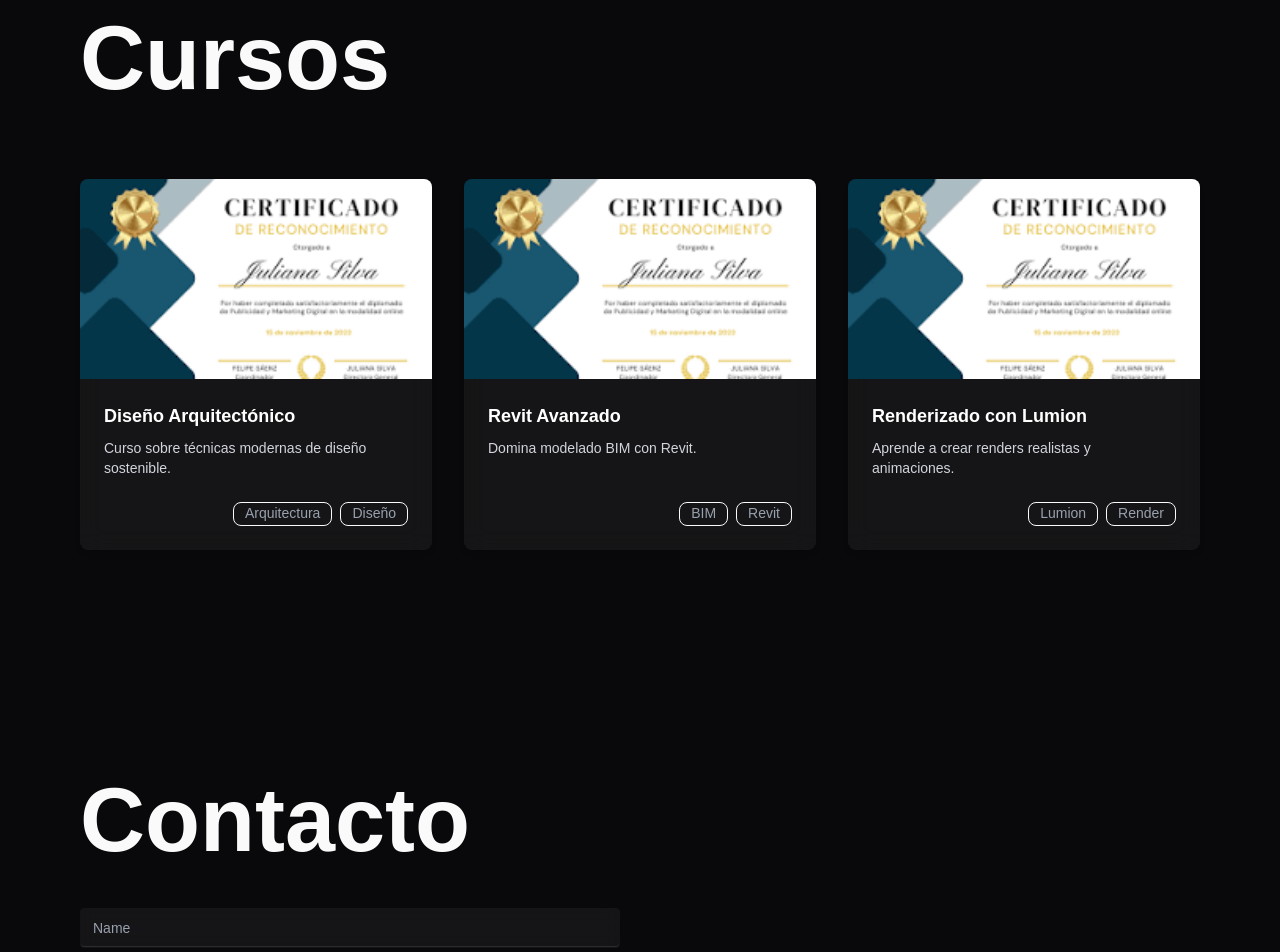
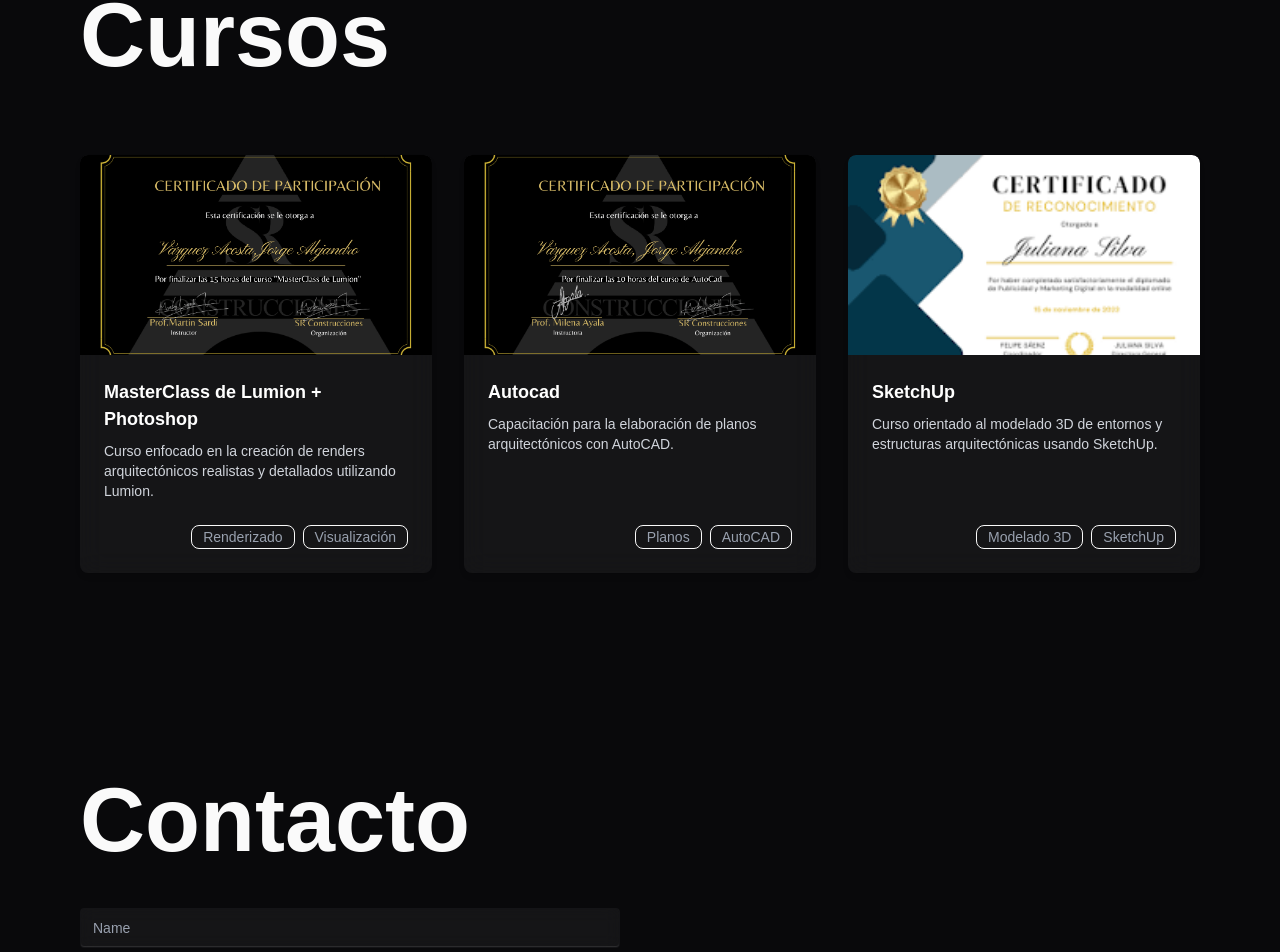
Before and after one commit to mazax28/portfolio-jova, a React (Vite) app: page / in a window 1280 px wide. Shown: the part 3113-4065 px from the top of the page. Built offline with nearby package versions, Linux system fonts and the light colour scheme.

Commit message:
feat: update Courses section with new courses and add certificate links

```diff
--- a/src/pages/Courses.tsx
+++ b/src/pages/Courses.tsx
@@ -1,22 +1,25 @@
 function Courses() {
   const cursos = [
     {
-        title: "Diseño Arquitectónico",
-        image: "/images/certificado.png",
-        description: "Curso sobre técnicas modernas de diseño sostenible.",
-        etiquetas: ["Arquitectura", "Diseño"],
+      title: "MasterClass de Lumion + Photoshop",
+      image: "/images/certificado_lumion.png",
+      description: "Curso enfocado en la creación de renders arquitectónicos realistas y detallados utilizando Lumion.",
+      etiquetas: ["Renderizado", "Visualización"],
+      pdf: "/documents/certificado_lumion.pdf",
     },
     {
-        title: "Revit Avanzado",
-        image: "/images/certificado.png",
-        description: "Domina modelado BIM con Revit.",
-        etiquetas: ["BIM", "Revit"],
+      title: "Autocad",
+      image: "/images/certificado_autocad.png",
+      description: "Capacitación para la elaboración de planos arquitectónicos con AutoCAD.",
+      etiquetas: [ "Planos", "AutoCAD"],
+      pdf: "/documents/certificado_autocad.pdf",
     },
     {
-        title: "Renderizado con Lumion",
+      title: "SketchUp",
       image: "/images/certificado.png",
-        description: "Aprende a crear renders realistas y animaciones.",
-        etiquetas: ["Lumion", "Render"],
+      description: "Curso orientado al modelado 3D de entornos y estructuras arquitectónicas usando SketchUp.",
+      etiquetas: ["Modelado 3D", "SketchUp"],
+      pdf: "/pdfs/sketchup.pdf",
     },
   ];
 
@@ -29,29 +32,34 @@ function Courses() {
           </h1>
         </div>
 
-          {/* Título alineado izquierda */}
-
-
         {/* Grid de cursos */}
         <div className="grid grid-cols-1 md:grid-cols-2 lg:grid-cols-3 gap-8 w-full">
           {cursos.map((curso, idx) => (
             <div
               key={idx}
-                className="card w-full bg-white/5 backdrop-blur-md rounded-lg shadow-md"
+              className="card w-full bg-white/5 backdrop-blur-md rounded-lg shadow-md overflow-hidden group relative"
             >
-                <figure>
+              <figure className="relative w-full h-[200px]">
                 <img
                   src={curso.image}
                   alt={curso.title}
-                    className="w-full h-[200px] object-cover"
+                  className="w-full h-full object-cover transition-transform duration-300 group-hover:scale-105"
                 />
+                <a
+                  href={curso.pdf}
+                  target="_blank"
+                  rel="noopener noreferrer"
+                  className="absolute inset-0 bg-black/60 opacity-0 group-hover:opacity-100 flex items-center justify-center transition-opacity duration-300"
+                >
+                  <span className="btn btn-sm bg-[#fafafa] text-[#09090b] hover:bg-[#e4e4e7] font-semibold">
+                    Ver certificado
+                  </span>
+                </a>
               </figure>
               <div className="card-body">
-                  <h2 className="card-title text-white">
-                    {curso.title}
-                  </h2>
+                <h2 className="card-title text-white">{curso.title}</h2>
                 <p className="text-sm text-gray-300">{curso.description}</p>
-                  <div className="card-actions justify-end mt-4">
+                <div className="card-actions justify-end mt-4 flex flex-wrap gap-2">
                   {curso.etiquetas.map((tag, i) => (
                     <div key={i} className="badge badge-outline text-gray-400 border-[#fafafa]">
                       {tag}
```
Lines whose indentation alone changed are shown as unchanged.
